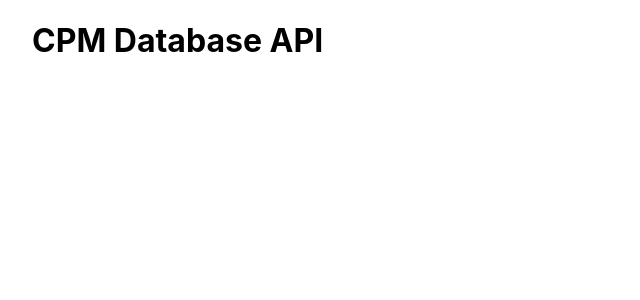
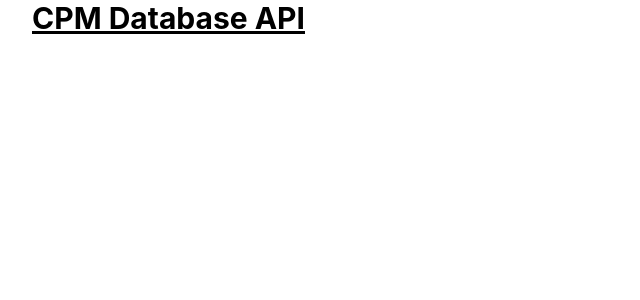
Before and after one commit to arvind-adsparc/cpm_campaign, a Next.js app: page / in a window 1280 px wide. Shown: the top 300 px of the page, without its empty margins (0-640 px from the left). Built offline with nearby package versions, Linux system fonts and the light colour scheme.

Commit message:
addition of tailwind css

```diff
--- a/next.config.js
+++ b/next.config.js
@@ -2,6 +2,6 @@
 const nextConfig = {
   reactStrictMode: true,
   swcMinify: true,
-}
+};
 
-module.exports = nextConfig
+module.exports = nextConfig;
--- a/package.json
+++ b/package.json
@@ -9,11 +9,14 @@
     "lint": "next lint"
   },
   "dependencies": {
+    "autoprefixer": "^10.4.8",
     "mongoose": "^6.4.6",
     "next": "12.2.5",
     "nextjs-cors": "^2.1.1",
+    "postcss": "^8.4.16",
     "react": "18.2.0",
-    "react-dom": "18.2.0"
+    "react-dom": "18.2.0",
+    "tailwindcss": "^3.1.8"
   },
   "devDependencies": {
     "eslint": "8.23.0",
--- a/pages/index.js
+++ b/pages/index.js
@@ -3,7 +3,7 @@
 export default function Home() {
   return (
     <div className={styles.container}>
-      <h1>CPM Database API</h1>
+      <h1 className="text-3xl font-bold underline">CPM Database API</h1>
     </div>
   );
 }
--- /dev/null
+++ b/postcss.config.js
@@ -0,0 +1,6 @@
+module.exports = {
+  plugins: {
+    tailwindcss: {},
+    autoprefixer: {},
+  },
+}
--- a/styles/globals.css
+++ b/styles/globals.css
@@ -1,3 +1,6 @@
+@tailwind base;
+@tailwind components;
+@tailwind utilities;
 html,
 body {
   padding: 0;
@@ -14,13 +17,3 @@
 * {
   box-sizing: border-box;
 }
-
-@media (prefers-color-scheme: dark) {
-  html {
-    color-scheme: dark;
-  }
-  body {
-    color: white;
-    background: black;
-  }
-}
--- /dev/null
+++ b/tailwind.config.js
@@ -0,0 +1,10 @@
+module.exports = {
+  content: [
+    "./pages/**/*.{js,ts,jsx,tsx}",
+    "./components/**/*.{js,ts,jsx,tsx}",
+  ],
+  theme: {
+    extend: {},
+  },
+  plugins: [],
+};
```
Also changed, not shown: 1 other file (tests, documents, lock files or other folders).
